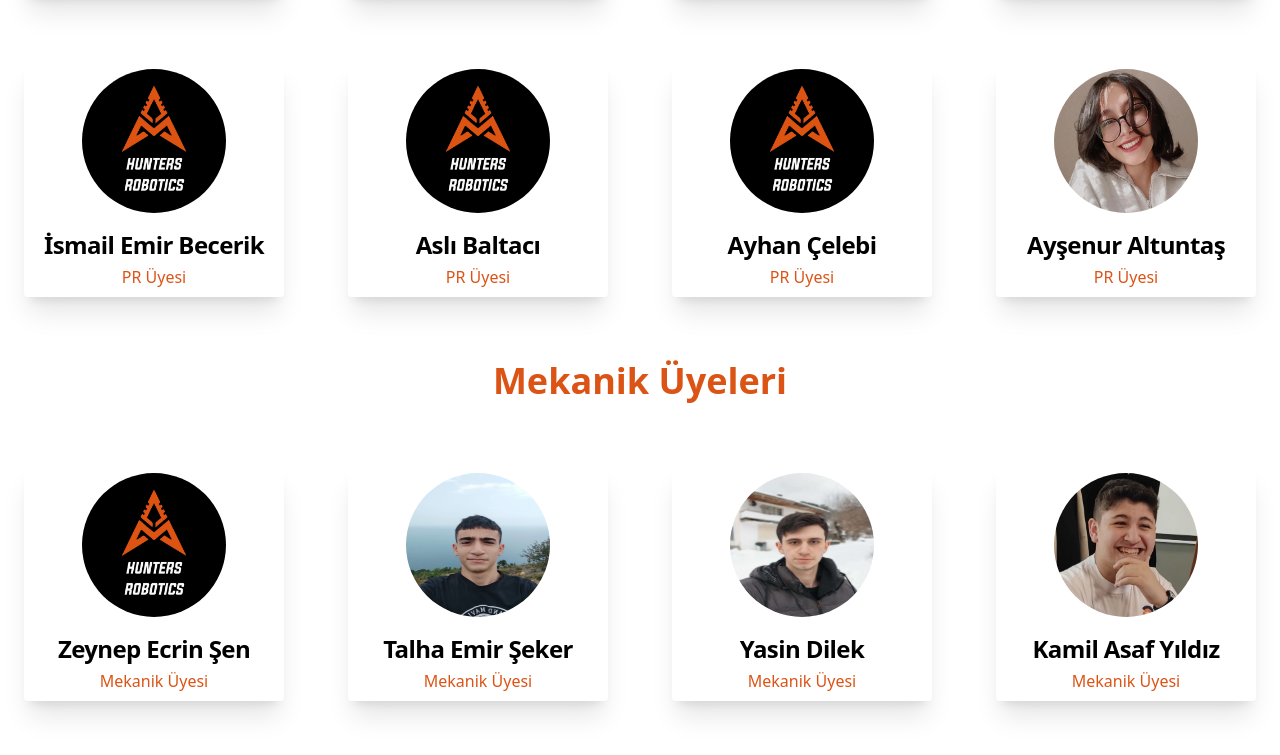
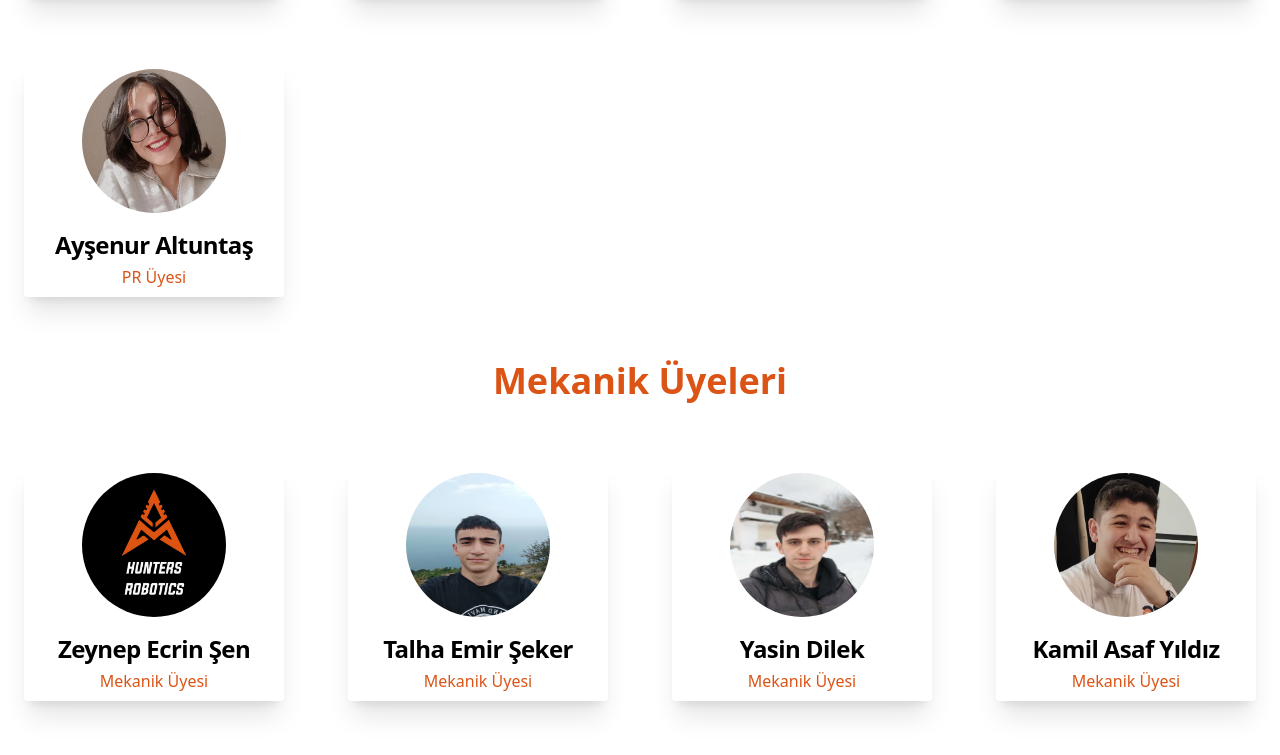
Before and after one commit to toprak-cavusdag/Hunters-team-project, a website: page team.html in a window 1280 px wide. Shown: the part 2483-3238 px from the top of the page. Drawn offline with nearby package versions, Linux system fonts and the light colour scheme; files whose address does not match are found by name.

Commit message:
some changed

```diff
--- a/team.html
+++ b/team.html
@@ -215,35 +215,6 @@
                     <img class="mx-auto mb-4 w-36 h-36 rounded-full " src="../img/team/burak.jpg" alt="Team">
                     <h3 class="mb-1 text-2xl font-bold tracking-tight text-gray-900 ">
                         <p>Burak Ortahisar</p>
-                    </h3>
-                    <p class="text-Hunter-color">PR Üyesi</p>
-
-                </div>
-
-
-                <div class="text-center duration-300 hover:-translate-y-2  shadow-xl p-2 rounded">
-                    <img class="mx-auto mb-4 w-36 h-36 rounded-full " src="../img/logo1.jpg" alt="Team">
-                    <h3 class="mb-1 text-2xl font-bold tracking-tight text-gray-900 ">
-                        <p>İsmail Emir Becerik</p>
-                    </h3>
-                    <p class="text-Hunter-color">PR Üyesi</p>
-
-                </div>
-
-                <div class="text-center duration-300 hover:-translate-y-2  shadow-xl p-2 rounded">
-                    <img class="mx-auto mb-4 w-36 h-36 rounded-full " src="../img/logo1.jpg" alt="Team">
-                    <h3 class="mb-1 text-2xl font-bold tracking-tight text-gray-900 ">
-                        <p>Aslı Baltacı</p>
-                    </h3>
-                    <p class="text-Hunter-color">PR Üyesi</p>
-
-                </div>
-
-
-                <div class="text-center duration-300 hover:-translate-y-2  shadow-xl p-2 rounded">
-                    <img class="mx-auto mb-4 w-36 h-36 rounded-full " src="../img/logo1.jpg" alt="Team">
-                    <h3 class="mb-1 text-2xl font-bold tracking-tight text-gray-900 ">
-                        <p>Ayhan Çelebi</p>
                     </h3>
                     <p class="text-Hunter-color">PR Üyesi</p>
 
```
Also changed, not shown: contact.html (+1 -1 lines).
